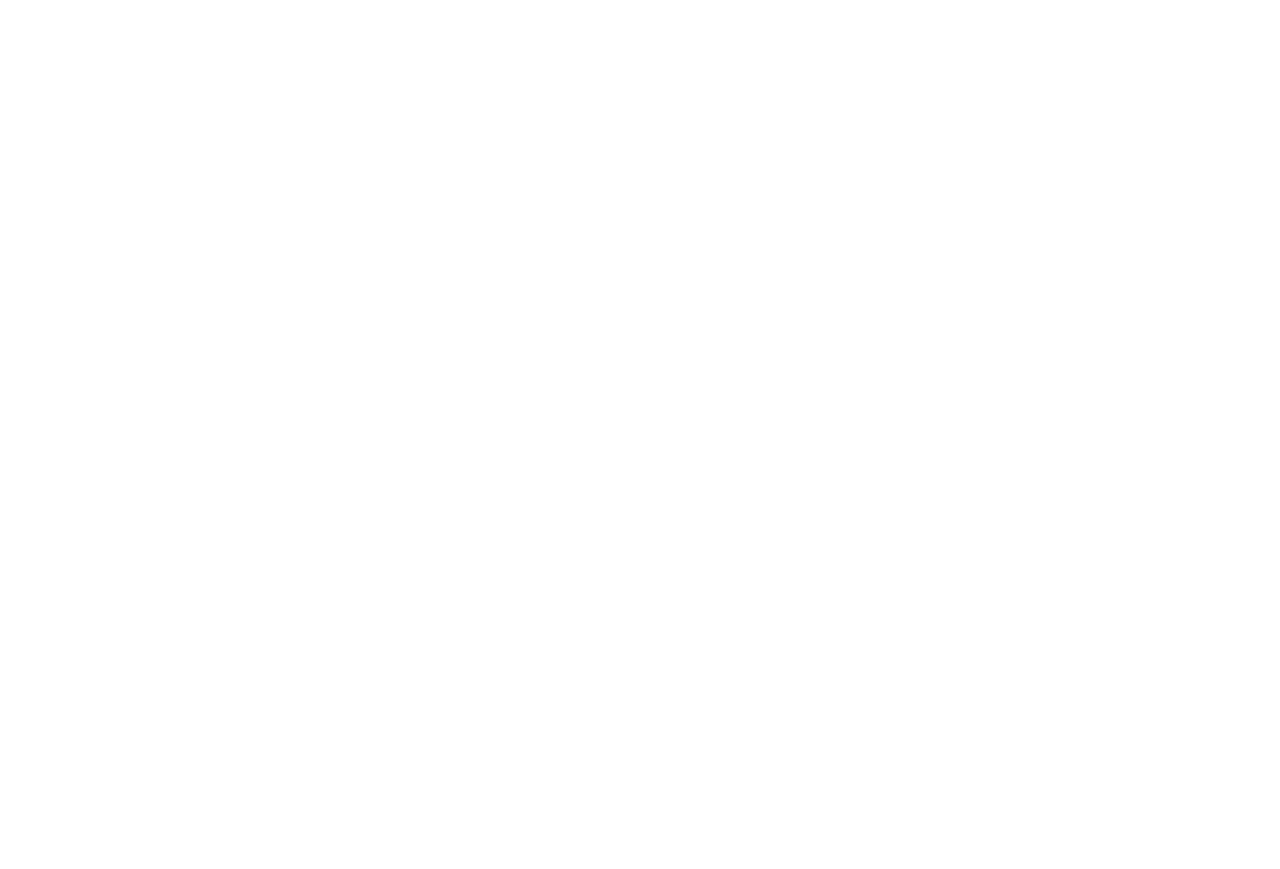
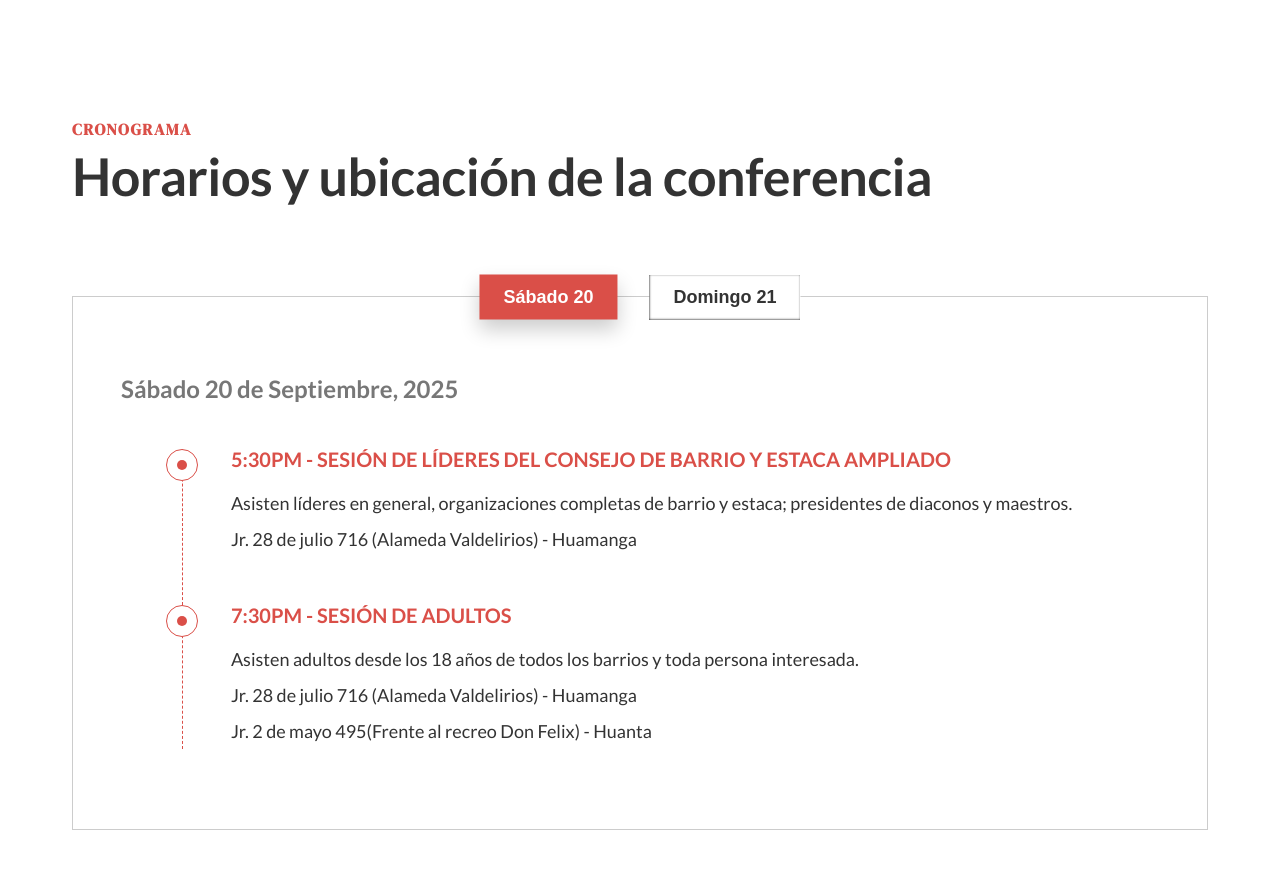
Before and after one commit to huderdcv/stake-conference-2025II, a Next.js app: page / in a window 1280 px wide. Shown: the part 3280-4149 px from the top of the page. Before the commit the page ends 3305 px from the top, so only its background shows below. Built offline with nearby package versions, Linux system fonts and the light colour scheme.

Commit message:
feat: add schedule section

```diff
--- a/src/app/page.tsx
+++ b/src/app/page.tsx
@@ -4,6 +4,7 @@
 import { HeroSection } from '@/hero';
 import { AboutSection } from '@/about';
 import { SpeakersSection } from '@/speakers';
+import { ScheduleSection } from '@/schedule';
 
 export default function HomePage() {
   return (
@@ -12,6 +13,7 @@
         <HeroSection />
         <AboutSection />
         <SpeakersSection />
+        <ScheduleSection />
       </main>
     </>
   );
--- /dev/null
+++ b/src/schedule/ScheduleSection.tsx
@@ -0,0 +1,18 @@
+import React from 'react';
+
+import './schedule.css';
+import { ScheduleBox } from './components';
+
+export const ScheduleSection = () => {
+  return (
+    <section className="schedule-section">
+      <div className="container">
+        <div className="sub-heading">Cronograma</div>
+        <h2 className="heading-secondary">
+          Horarios y ubicación de la conferencia
+        </h2>
+        <ScheduleBox />
+      </div>
+    </section>
+  );
+};
--- /dev/null
+++ b/src/schedule/components/SaturdaySchedule.tsx
@@ -0,0 +1,30 @@
+import { ScheduleComponent } from './ScheduleComponent';
+
+const saturdayInfo = {
+  dateEvent: 'Sábado 20 de Septiembre, 2025',
+  sesions: [
+    {
+      name: '5:30PM - SESIÓN DE LÍDERES DEL CONSEJO DE BARRIO Y ESTACA AMPLIADO ',
+      descriptions: [
+        'Asisten líderes en general, organizaciones completas de barrio y estaca; presidentes de diaconos y maestros.',
+        'Jr. 28 de julio 716 (Alameda Valdelirios) - Huamanga',
+      ],
+    },
+    {
+      name: '7:30PM - SESIÓN DE ADULTOS',
+      descriptions: [
+        'Asisten adultos desde los 18 años de todos los barrios y toda persona interesada.',
+        'Jr. 28 de julio 716 (Alameda Valdelirios) - Huamanga',
+        'Jr. 2 de mayo 495(Frente al recreo Don Felix) - Huanta',
+      ],
+    },
+  ],
+};
+
+export const SaturdaySchedule = () => {
+  return (
+    <>
+      <ScheduleComponent {...saturdayInfo} />
+    </>
+  );
+};
--- /dev/null
+++ b/src/schedule/components/ScheduleBox.tsx
@@ -0,0 +1,34 @@
+'use client';
+import { useState } from 'react';
+import { SaturdaySchedule } from './SaturdaySchedule';
+import { SundaySchedule } from './SundaySchedule';
+
+type Day = 'saturday' | 'sunday';
+
+export const ScheduleBox = () => {
+  const [selectedDay, setSelectedDay] = useState<Day>('saturday');
+
+  return (
+    <div className="container-details">
+      <div className="schedule-buttons">
+        <button
+          onClick={() => setSelectedDay('saturday')}
+          className={`button-schedule ${
+            selectedDay === 'saturday' ? 'active-schedule' : ''
+          }`}
+        >
+          Sábado 20
+        </button>
+        <button
+          onClick={() => setSelectedDay('sunday')}
+          className={`button-schedule ${
+            selectedDay === 'sunday' ? 'active-schedule' : ''
+          }`}
+        >
+          Domingo 21
+        </button>
+      </div>
+      {selectedDay === 'saturday' ? <SaturdaySchedule /> : <SundaySchedule />}
+    </div>
+  );
+};
--- /dev/null
+++ b/src/schedule/components/ScheduleComponent.tsx
@@ -0,0 +1,35 @@
+import React from 'react';
+
+interface Sesion {
+  name: string;
+  descriptions: string[];
+}
+interface Props {
+  dateEvent: string;
+  sesions: Sesion[];
+}
+export const ScheduleComponent = ({ dateEvent, sesions }: Props) => {
+  return (
+    <>
+      <p className="schedule-date">{dateEvent}</p>
+      {sesions.map((sesion) => (
+        <div key={sesion.name} className="container-sesion">
+          {/* line and circles */}
+          <div className="schedule-linetime">
+            <div className="schedule-line"></div>
+            <div className="schedule-point"></div>
+          </div>
+          {/* sesion information */}
+          <div className="sesion-information">
+            <p className="sesion-name">{sesion.name}</p>
+            {sesion.descriptions.map((description) => (
+              <p key={description} className="sesion-description">
+                {description}
+              </p>
+            ))}
+          </div>
+        </div>
+      ))}
+    </>
+  );
+};
--- /dev/null
+++ b/src/schedule/components/SundaySchedule.tsx
@@ -0,0 +1,30 @@
+import { ScheduleComponent } from './ScheduleComponent';
+
+const sundayInfo = {
+  dateEvent: 'Domingo 21 de Septiembre, 2025',
+  sesions: [
+    {
+      name: '9:00AM - PRIMERA SESIÓN GENERAL',
+      descriptions: [
+        'Asisten barrios Alameda, Belén, Huanta(transmisión), Las Casuarinas y toda persona interesada.',
+        'Jr. 28 de julio 716 (Alameda Valdelirios) - Huamanga',
+        'Jr. 2 de mayo 495(Frente al recreo Don Felix) - Huanta',
+      ],
+    },
+    {
+      name: '11:00AM - SEGUNDA SESIÓN GENERAL',
+      descriptions: [
+        'Asisten  barrios Garcilazo, Las Américas, Mariscal Cáceres y toda persona interesada.',
+        'Jr. 28 de julio 716 (Alameda Valdelirios) - Huamanga',
+      ],
+    },
+  ],
+};
+
+export const SundaySchedule = () => {
+  return (
+    <>
+      <ScheduleComponent {...sundayInfo} />
+    </>
+  );
+};
--- /dev/null
+++ b/src/schedule/components/index.ts
@@ -0,0 +1,4 @@
+export { ScheduleBox } from './ScheduleBox';
+export { SaturdaySchedule } from './SaturdaySchedule';
+export { SundaySchedule } from './SundaySchedule';
+export { ScheduleComponent } from './ScheduleComponent';
--- /dev/null
+++ b/src/schedule/index.ts
@@ -0,0 +1 @@
+export { ScheduleSection } from './ScheduleSection';
--- /dev/null
+++ b/src/schedule/schedule.css
@@ -0,0 +1,111 @@
+.schedule-section {
+  padding: 9.6rem 0;
+}
+
+/* schedule box */
+.container-details {
+  border: 1px solid #ccc;
+  padding: 8rem 4.8rem;
+  position: relative;
+  /* height: 50rem; */
+}
+.schedule-buttons {
+  position: absolute;
+  top: 0;
+  left: 50%;
+  transform: translate(-50%, -50%);
+  display: flex;
+  gap: 3.2rem;
+}
+
+.button-schedule {
+  padding: 1.2rem 2.4rem;
+  background-color: #fff;
+  border: none;
+  /* border: 1px solid #333; */
+  box-shadow: inset 0 0 2px #333;
+  color: #333;
+  font-size: 1.8rem;
+  font-weight: 600;
+  cursor: pointer;
+  transition: all 0.3s;
+}
+.button-schedule:hover {
+  background-color: #efefef;
+}
+
+.active-schedule {
+  background-color: #da4f48;
+  color: #fff;
+  box-shadow: none;
+  box-shadow: 0 1rem 2rem 0 rgba(0, 0, 0, 0.2);
+}
+.active-schedule:hover {
+  background-color: #da4f48;
+}
+
+/* schedule information */
+.schedule-date {
+  font-size: 2.4rem;
+  color: #777;
+  font-weight: 700;
+  margin-bottom: 4.8rem;
+}
+.container-sesion {
+  display: grid;
+  grid-template-columns: 1fr 15fr;
+  column-gap: 4.8rem;
+}
+
+.sesion-information {
+  padding-bottom: 4.8rem;
+}
+.container-sesion:last-child .sesion-information {
+  padding-bottom: 0rem;
+}
+.sesion-name {
+  font-size: 2rem;
+  font-weight: 600;
+  color: var(--brand-color);
+  margin-bottom: 1.6rem;
+}
+.sesion-description {
+  font-size: 1.8rem;
+  line-height: 2;
+  color: #333;
+  /* font-style: italic; */
+}
+
+.schedule-linetime {
+  position: relative;
+  justify-self: end;
+}
+
+.schedule-line {
+  position: relative;
+  height: 100%;
+  width: 1px;
+  border-left: 1px dashed var(--brand-color);
+}
+.schedule-point {
+  width: 3.2rem;
+  height: 3.2rem;
+  background-color: #fff;
+  border: 1px solid var(--brand-color);
+  border-radius: 50%;
+  position: absolute;
+  left: 50%;
+  top: 0;
+  transform: translateX(-50%);
+}
+.schedule-point::before {
+  content: '';
+  width: 1rem;
+  height: 1rem;
+  background-color: var(--brand-color);
+  position: absolute;
+  border-radius: 50%;
+  top: 50%;
+  left: 50%;
+  transform: translate(-50%, -50%);
+}
```
